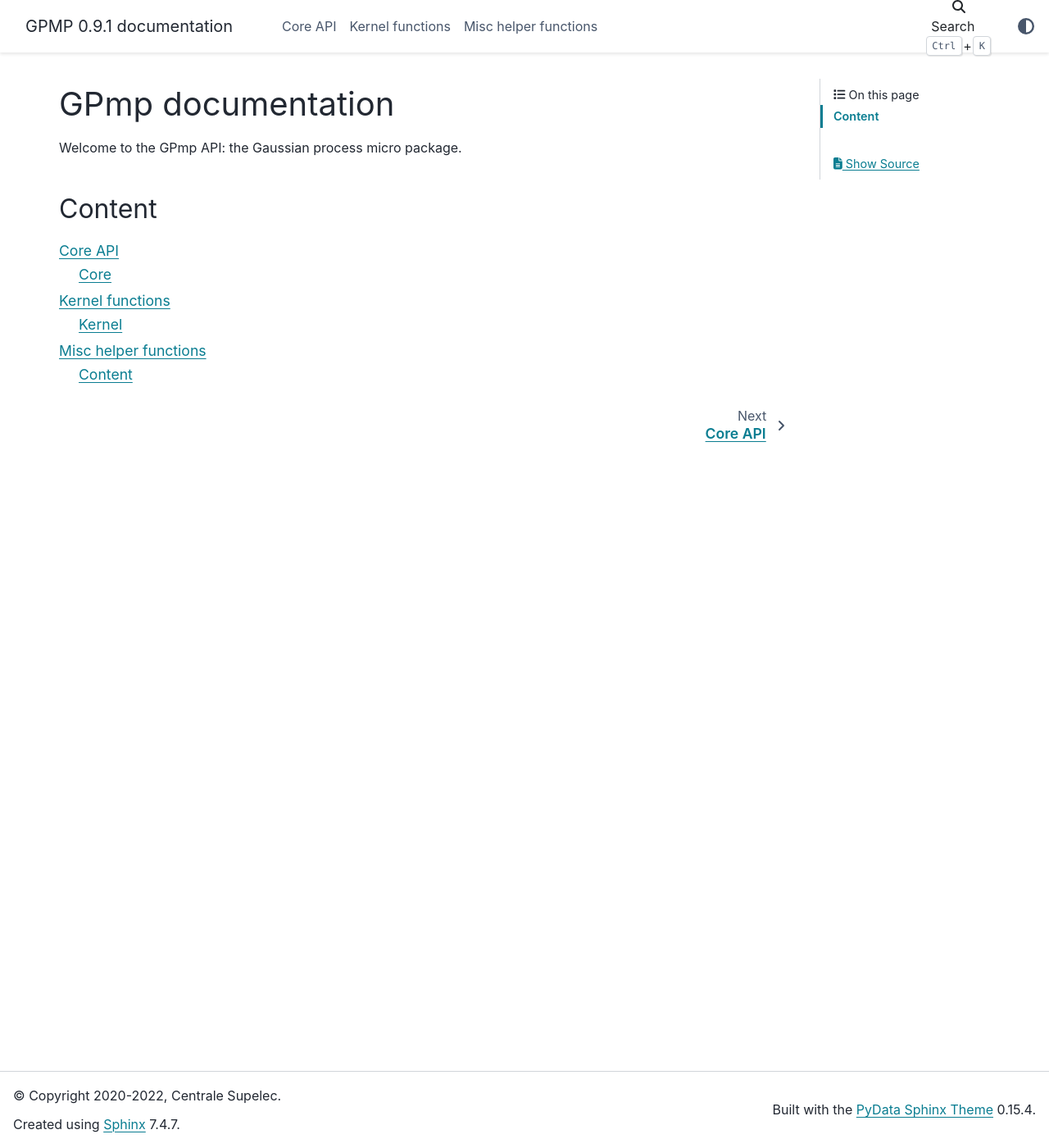
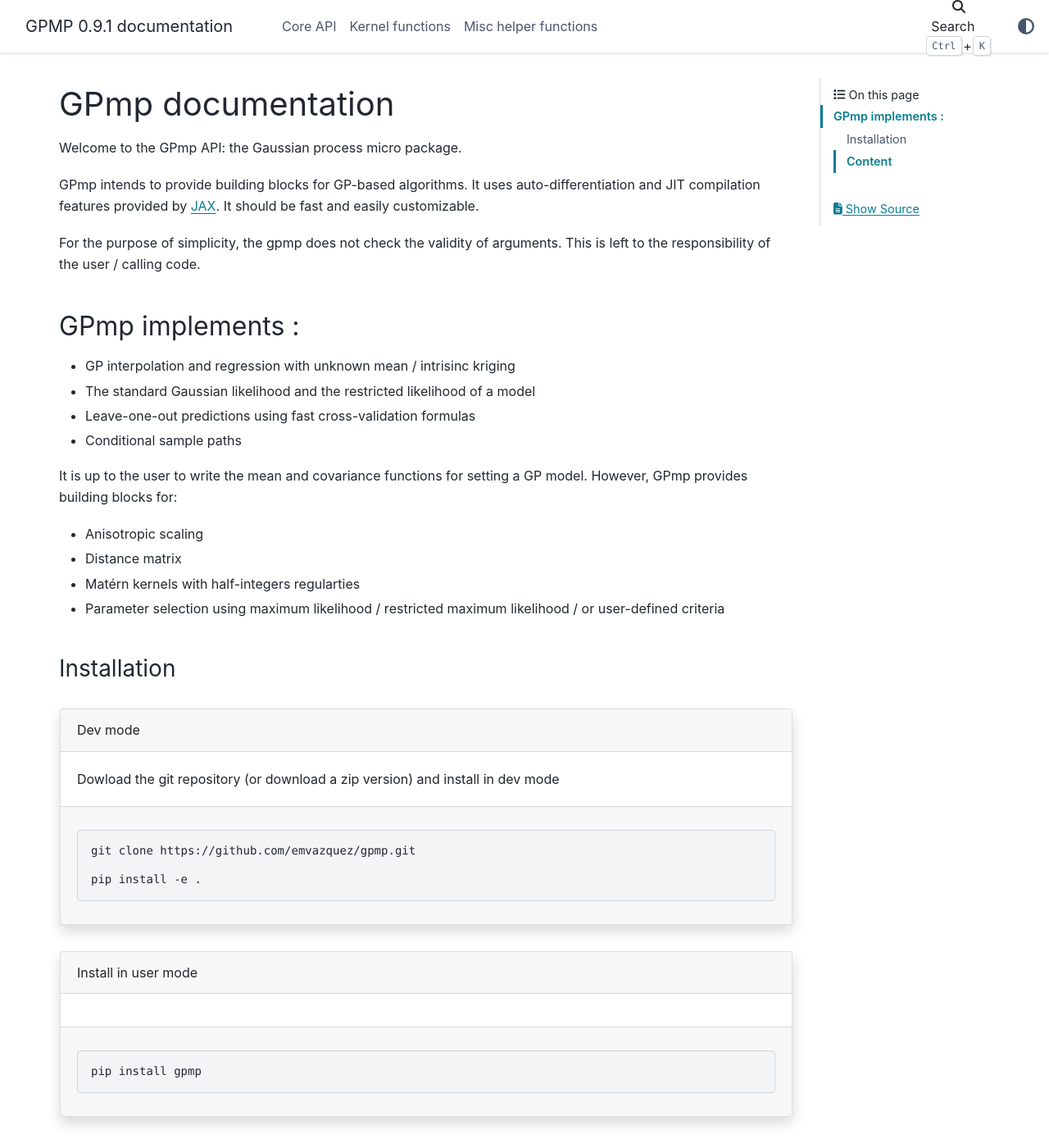
Before and after one commit to transvalor/gpmp, a Sphinx documentation site: the page built from doc/source/index.rst, in a window 1280 px wide and 1400 px high. Shown: the whole window at 82% size. Built offline with Sphinx 7.4.7 and the PyData theme 0.15.4, drawn with Linux system fonts in a browser that asks for light colours; formulas are drawn with MathJax 3.

Commit message:
Extend doc introduction

```diff
--- a/doc/source/index.rst
+++ b/doc/source/index.rst
@@ -3,6 +3,62 @@
 ========================
 
 Welcome to the GPmp API: the Gaussian process micro package.
+
+GPmp intends to provide building blocks for GP-based algorithms. It uses auto-differentiation and JIT compilation features provided by `JAX <https://jax.readthedocs.io/>`_. It should be fast and easily
+customizable.
+
+For the purpose of simplicity, the gpmp does not check the validity of arguments. This is left to the responsibility of the user / calling
+code.
+
+GPmp implements :
+-----------------
+
+*   GP interpolation and regression with unknown mean / intrisinc kriging
+
+*   The standard Gaussian likelihood and the restricted likelihood of a model
+
+*   Leave-one-out predictions using fast cross-validation formulas
+
+*   Conditional sample paths
+
+It is up to the user to write the mean and covariance functions for setting a GP model. However, GPmp provides building blocks for:
+
+*   Anisotropic scaling
+
+*   Distance matrix
+
+*   Matérn kernels with half-integers regularties
+
+*   Parameter selection using maximum likelihood / restricted maximum likelihood / or user-defined criteria
+
+Installation
+============
+
+.. panels::
+    :card: + install-card
+    :column: col-12 p-3
+
+    Dev mode
+    ^^^^^^^^^^^^^^^^^^^^^^^^
+    Dowload the git repository (or download a zip version) and install in dev mode
+    ++++
+
+    .. code-block:: bash
+
+        git clone https://github.com/emvazquez/gpmp.git
+
+        pip install -e .
+
+    ---
+    :column: col-12 p-3
+
+    Install in user mode
+    ^^^^^^^^^^^^^^^^^^^^
+    ++++
+
+    .. code-block:: bash
+
+        pip install gpmp
 
 Content
 ====================
```
